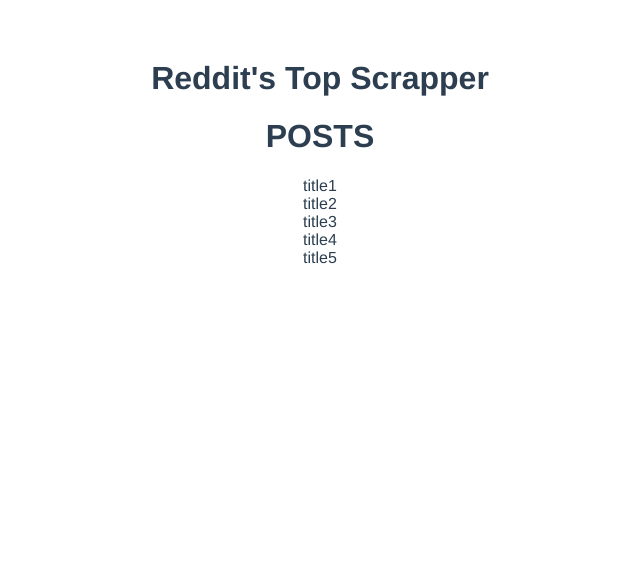
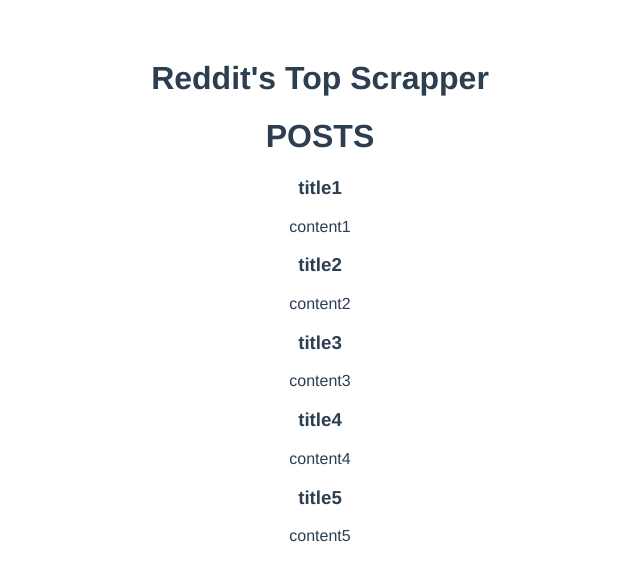
Before and after one commit to ISTTeo/RedditScraperVue, a Vue app in the folder vuescrapper/: page / in a window 1280 px wide. Shown: the top 580 px of the page, without its empty margins (320-960 px from the left). Built offline with nearby package versions, Linux system fonts and the light colour scheme.

Commit message:
Now with Post component and passing posts

```diff
--- /dev/null
+++ b/vuescrapper/src/components/Post.vue
@@ -0,0 +1,17 @@
+<template>
+    <div><h3>{{post.title}}</h3>
+    <p>{{post.content}}</p></div>
+</template>
+
+<script>
+export default {
+    name: "Post",
+    props: ["post"]
+}
+
+</script>
+
+
+<style scoped>
+
+</style>
--- a/vuescrapper/src/components/Posts.vue
+++ b/vuescrapper/src/components/Posts.vue
@@ -3,15 +3,21 @@
 
         <h1>POSTS</h1>
     <div v-bind:key="post.id" v-for="post in posts">
-        {{post.title}}
+        <Post v-bind:post="post" />
 
     </div>
     </div>
 </template>
 
 <script>
+
+import Post from './Post.vue'
+
 export default {
     name: "Posts",
+    components: {
+        Post
+    },
     props: ["posts"]
 }
 </script>
```
